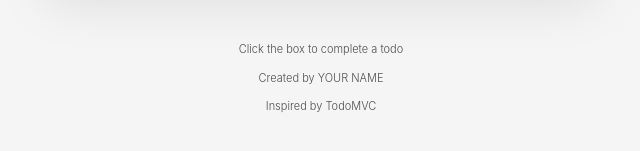
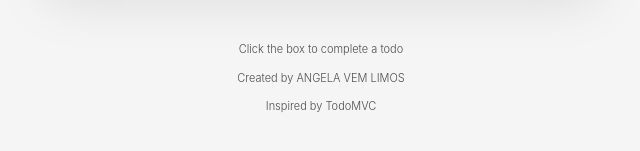
Before and after one commit to angelavemlimos/csit340-todomvc, a React (Vite) app: page / in a window 1280 px wide. Shown: the part 407-558 px from the top of the page, without its empty margins (319-959 px from the left). Built offline with nearby package versions, Linux system fonts and the light colour scheme.

Commit message:
chore: replace YOUR NAME with ANGELA VEM LIMOS

```diff
--- a/src/App.jsx
+++ b/src/App.jsx
@@ -5,7 +5,7 @@ function App() {
   return (
     <div className="min-h-screen bg-[#f5f5f5] py-8 font-light text-[#111]">
       <Todos />
-      <Info name="YOUR NAME" />
+      <Info name="ANGELA VEM LIMOS" />
     </div>
   )
 }
```
